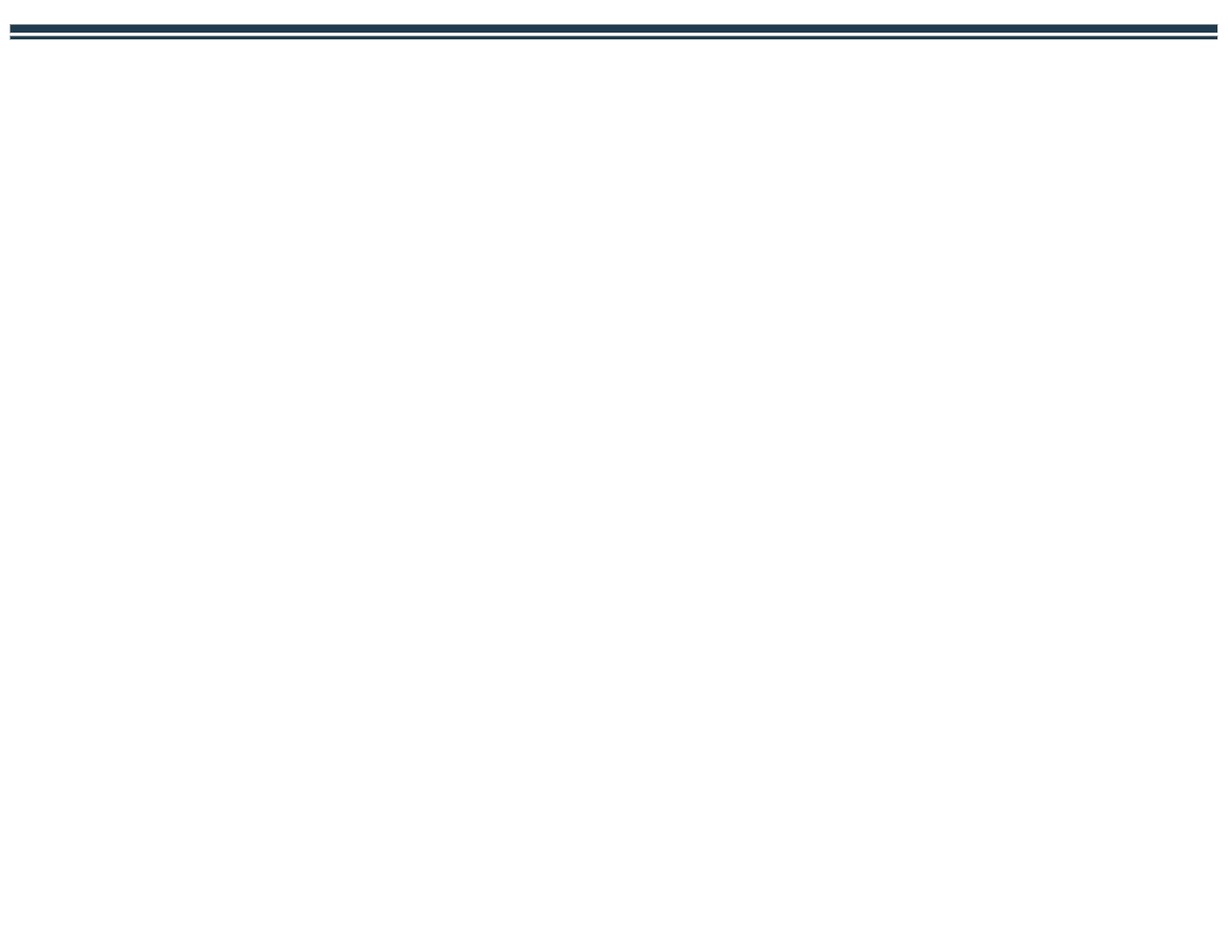
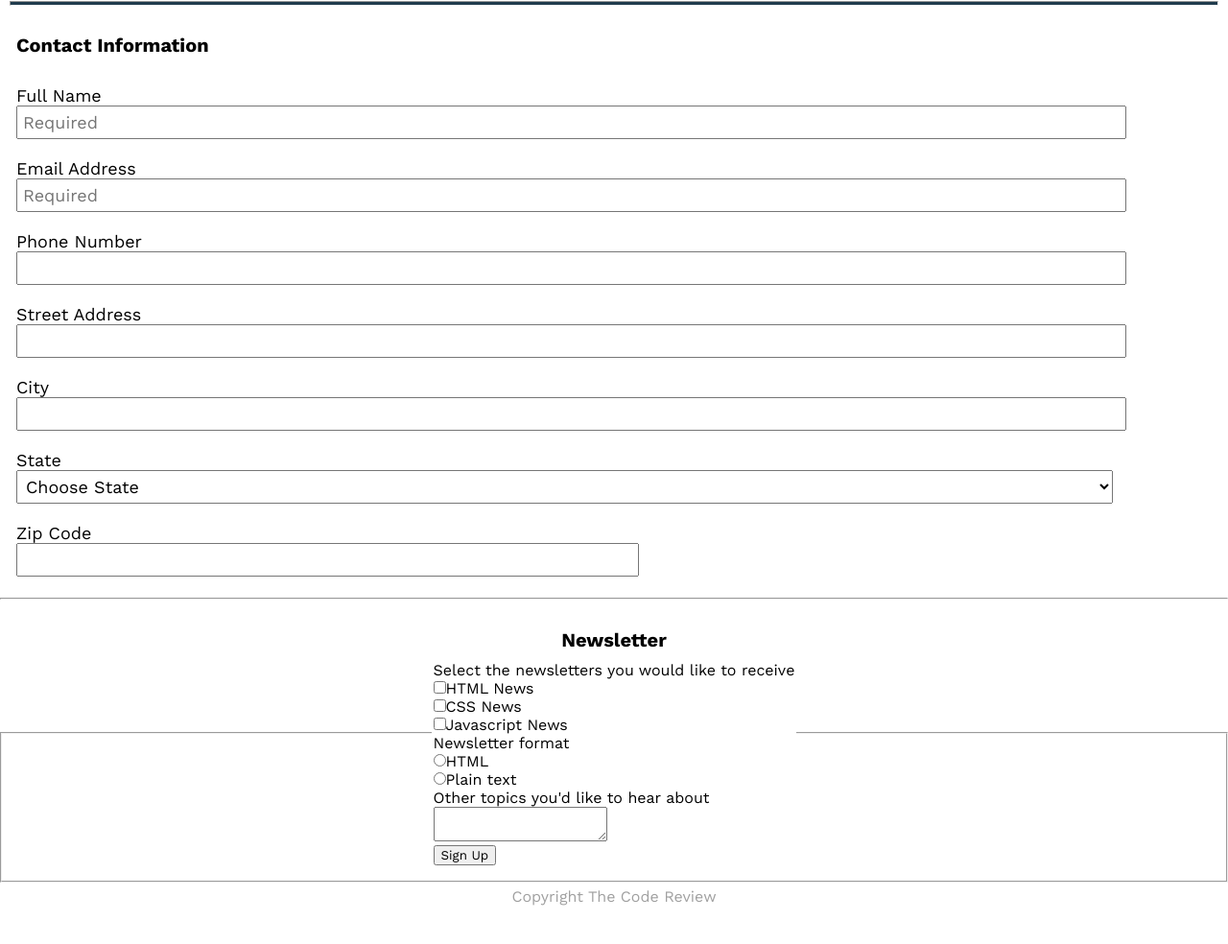
Before and after one commit to JoanneW-27/Project-3---An-Online-Registration-Form, a plain HTML site: page index.html in a window 1280 px wide. Shown: the part 224-1208 px from the top of the page at 96% size. Before the commit the page ends 800 px from the top, so only its background shows below. Drawn offline with nearby package versions, Linux system fonts and the light colour scheme; a web font is replaced by a local one.

Commit message:
Added the form element and edited the css
Added the form element and the details inside, started organising into div's and made a start on the CSS

```diff
--- a/css/styles.css
+++ b/css/styles.css
@@ -3,27 +3,33 @@
   font-family: "Work Sans", sans-serif;
   font-optical-sizing: auto;
   font-style: normal;
-  text-align: center;
+  text-align: left;
   margin: auto;
+  width: auto;
+  max-width: 100%;
+}
+
+h1, h2, p {
+ text-align: center;
 }
 
 h1 {
   color:white;
   background:#1F3B4D;
-  padding: 50px 40px;
-  font-size: 25px;
+  padding: 30px;
+  font-size: 22px;
 }
 
-h2{
+h2 {
   color: black;
-  padding:30px 30px 10px 30px;
+  padding:30px 25px 10px 25px;
   font-size: 20px;
 }
 
 p {
   color:#A0A0A0;
-  padding: 5px 15px 30px 15px;
-  font-size: 18px;
+  padding: 5px 20px 40px 20px;
+  font-size: 16px;
 }
 
 .horrizantal-line1,.horrizantal-line2 {
@@ -36,3 +42,40 @@ p {
   padding: 1.5px;
   margin:2px 10px;
 }
+
+.top {
+  display: flex;
+  justify-content: flex-start;
+  padding: 5px;
+  border: 0px;
+  align-items: stretch;
+}
+
+.contact {
+  padding: 2px;
+  border:2px;
+  margin: 0;
+  width: 100%;
+}
+
+.title1 {
+  padding: 25px 10px 20px 10px;
+  text-align: left;
+}
+
+.f-name, .email-a, .phone-n, .s-address, .city-n, .state-n, .zip-c {
+  width: 100%;
+  font-size: 18px;
+  padding: 10px;
+}
+
+#name, #mail, #phone, #address, #city, #state, #zip {
+  width: 90%;
+  height: 90%;
+  font-size: 18px;
+  padding: 5px;
+}
+
+#zip {
+  width: 50%;
+}
--- a/index.html
+++ b/index.html
@@ -13,6 +13,84 @@
   <p>Get the latest news on how your code is doing right in your inbox</p>
   <hr class="horrizantal-line1">
   <hr class="horrizantal-line2">
+    <form>
+      <fieldset class="top">
+        <legend class="contact">
+          <h2 class="title1">Contact Information</h2>
+          <div class="f-name">
+          <label for="name">Full Name</label><br>
+          <input type="text" id="name" name="user-name" placeholder="Required"><br>
+          </div>
+
+          <div class="email-a">
+          <label for="mail">Email Address</label><br>
+          <input type="email" id="mail" name="user-name" placeholder="Required"><br>
+          </div>
+
+          <div class="phone-n">
+          <label for="phone">Phone Number</label><br>
+          <input type="tel" id="phone" name="user-phone"><br>
+          </div>
+
+          <div class="s-address">
+          <label for="address">Street Address</label><br>
+          <input type="text" id="address" name="user-address"><br>
+          </div>
+
+          <div class="city-n">
+          <label for="city">City</label><br>
+          <input type="text" id="city" name="user-city"><br>
+          </div>
+
+          <div class="state-n">
+          <label for="state">State</label><br>
+          <select id="state" name="user-state">
+          <option value="" hidden>Choose State</option>
+          <option value="new-york">New York</option>
+          <option value="montana">Montana</option>
+          <option value="ohio">Ohio</option>
+          <option value="california">California</option>
+          <option value="alaska">Alaska</option>
+          <option value="arizona">Arizona</option>
+          </select><br>
+          </div>
+
+          <div class="zip-c">
+          <label for="zip">Zip Code</label><br>
+          <input type="text" id="zip" name="user-zip"><br>
+          </div>
+        </legend>
+      </fieldset>
+      <hr>
+      <fieldset>
+        <legend>
+          <h2>Newsletter</h2>
+          <div>
+          <label>Select the newsletters you would like to receive</label><br>
+          <input type="checkbox" id="html-news" value="html-news" name="user-news"><label for="html-news">HTML News</label><br>
+          <input type="checkbox" id="css-news" value="css-news" name="user-news"><label for="css-news">CSS News</label><br>
+          <input type="checkbox" id="javascript-news" value="javascript-news" name="user-news"><label for="javascript-news">Javascript News</label><br>
+          </div>
+
+          <div>
+          <label>Newsletter format</label><br>
+          <input type="radio" id="html" value="html" name="user-format"><label for="html">HTML</label><br>
+          <input type="radio" id="plain-text" value="plain-text" name="user-format"><label for="plain-text">Plain text</label><br>
+          </div>
+
+          <div>
+          <label for="other-topics">Other topics you'd like to hear about</label><br>
+          <textarea id="other-topics" name="user-bio"></textarea>
+          </div>
+          <button type="submit">Sign Up</button>
+        </legend>
+      </fieldset>
+      <p>Copyright The Code Review</p>
+
+
+    </form>
+
+
 
 </body>
 </html>
```
